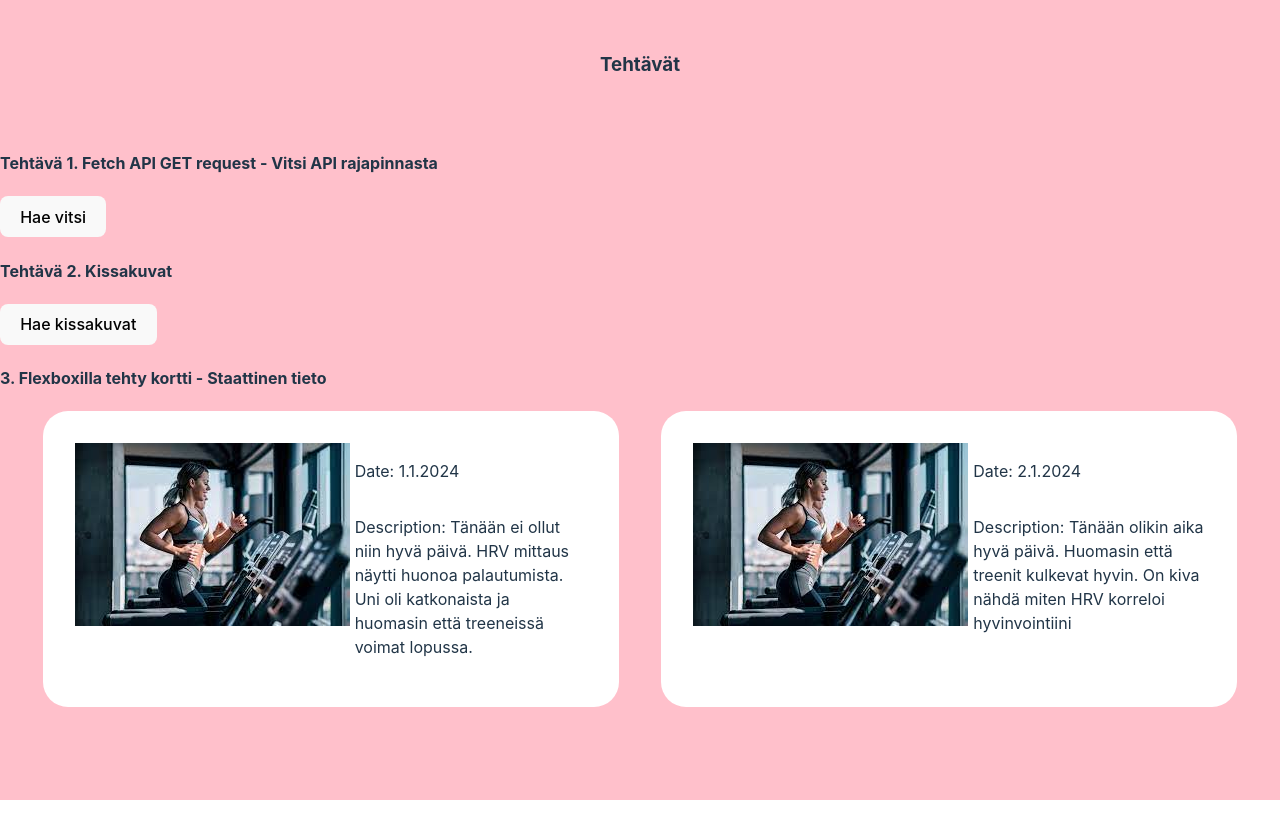
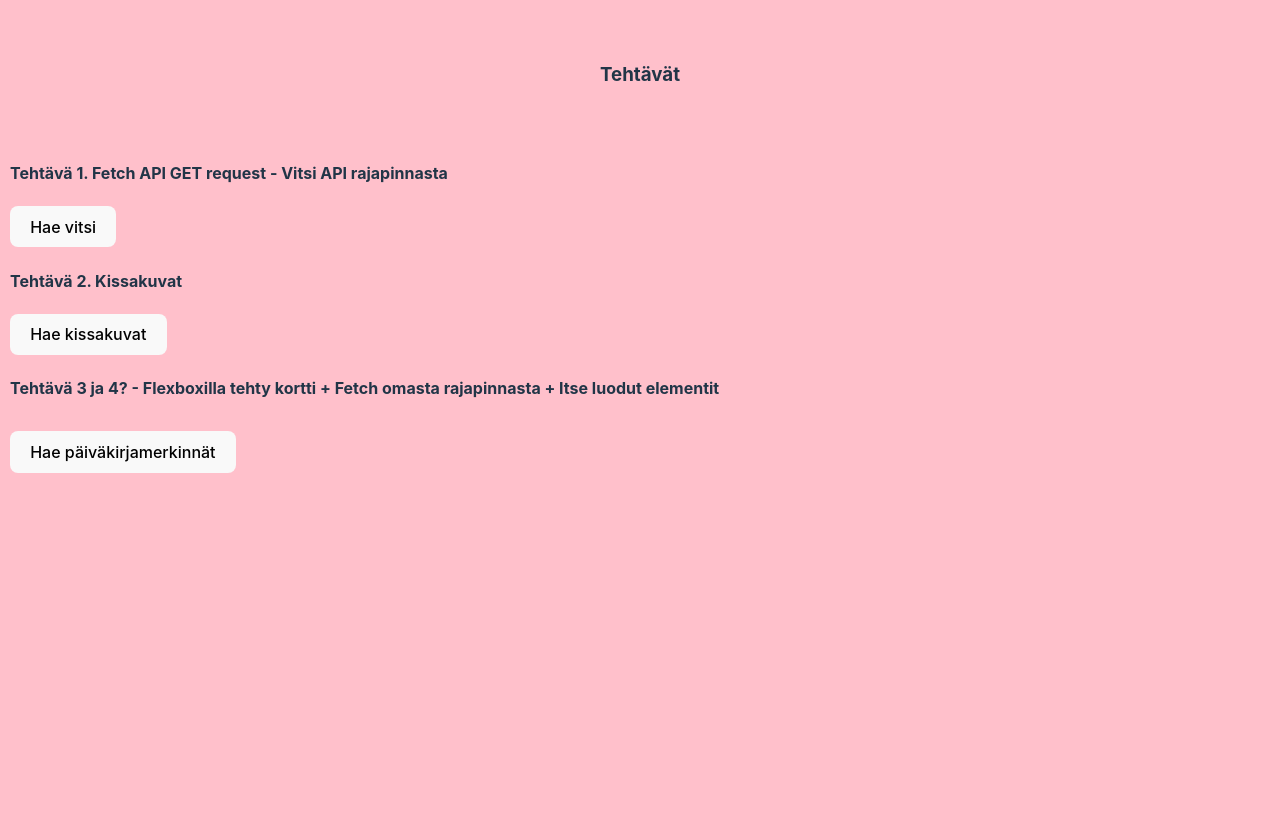
Before and after one commit to OrvokkiK/praccy, a website built with Vite: page vitetest/vitedemo/index.html in a window 1280 px wide. Built offline with nearby package versions, Linux system fonts and the light colour scheme.

Commit message:
Added button

```diff
--- a/vitetest/vitedemo/diaryentries.js
+++ b/vitetest/vitedemo/diaryentries.js
@@ -5,15 +5,10 @@ async function getEntries() {
         if (!response.ok) throw new Error('Records not found!')
         const data = await response.json();
 
+
         const diaryContainer = document.querySelector('.cardarea');
-        //diaryContainer.innerHTML = '';
 
-         //const card = document.querySelector('.card');
-
-        //const cardImg = document.querySelector('.card-img');
-
-        //const cardRight = document.querySelector('.card-diary');
-
+        diaryContainer.innerHTML = '';
 
         data.forEach(item => {
             const card = document.createElement('div');
@@ -51,31 +46,6 @@ async function getEntries() {
 
         });
 
-        /* data.forEach(item => {
-            const card = document.createElement('card');
-            card.classList.add('card');
-
-            const leftSide = document.querySelector('.card-diary');
-
-            const img = document.createElement('img');
-            img.src = 'img/gym.jpg';
-            img.alt = 'Woman running';
-
-            leftSide.appendChild(img);
-            card.appendChild(leftSide);
-
-            const date = document.createElement('p');
-            date.textContent = `Date: ${item.day}`;
-
-            const desc = document.createElement('p');
-            desc.textContent = `Description: ${item.description}`;
-
-            card.appendChild(date);
-            card.appendChild(desc);
-
-            diaryContainer.appendChild(card);
-        }); */
-
     } catch (error) {
         console.log(error);
         }
--- a/vitetest/vitedemo/index.html
+++ b/vitetest/vitedemo/index.html
@@ -18,7 +18,11 @@
     <button class="cats">Hae kissakuvat</button>
     <div id="catcards"></div>
 
-    <h4>3. Flexboxilla tehty kortti - Staattinen tieto</h4>
+    <h4>Tehtävä 3 ja 4? - Flexboxilla tehty kortti + Fetch omasta rajapinnasta + Itse luodut elementit</h4>
+    <div class="diary-button">
+      <button class="diary">Hae päiväkirjamerkinnät</button>
+    </div>
+
     <section class="cardarea">
     </section>
     <script type="module" src="main.js"></script>
--- a/vitetest/vitedemo/main.js
+++ b/vitetest/vitedemo/main.js
@@ -18,15 +18,11 @@ document.querySelector('.chuck').addEventListener('click', () => {
     getTheJoke();
 });
 
-// document.querySelector('.cats').addEventListener('click', () => {
-//     showPics();
-// });
-
-
-// document.querySelector('.cats').addEventListener('click', () => {
-//     showPics(element);
-// });
 
 showPics(document.querySelector('.cats'));
 
-getEntries();
+
+
+document.querySelector('.diary').addEventListener('click', () => {
+    getEntries();
+});
--- a/vitetest/vitedemo/oma-style.css
+++ b/vitetest/vitedemo/oma-style.css
@@ -1,4 +1,7 @@
-body {background-color: pink;}
+body {
+background-color: pink;
+padding: 10px;
+}
 
 h4 {
     display: block;
@@ -27,3 +30,7 @@ h4 {
     display: flex;
     flex-direction: column;
 }
+
+.diary-button{
+    padding: 10px 0px;
+}
```
